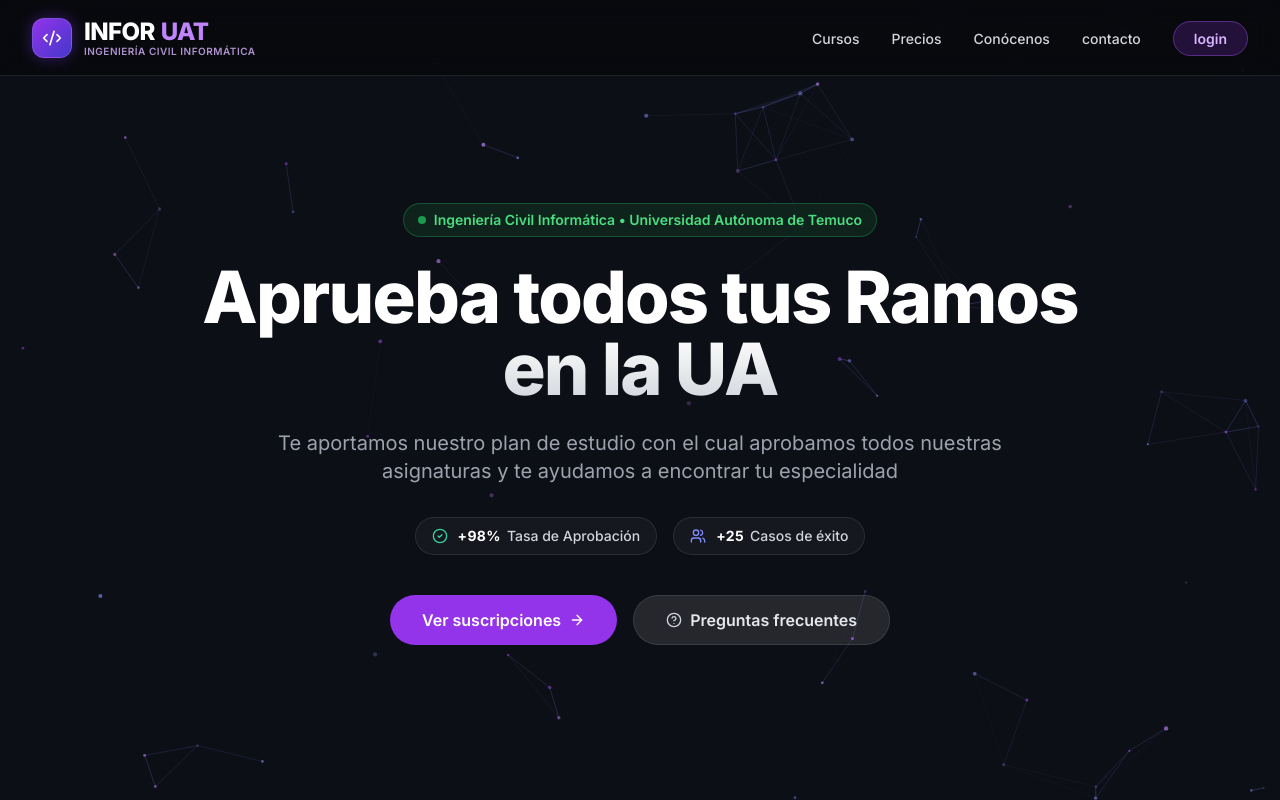
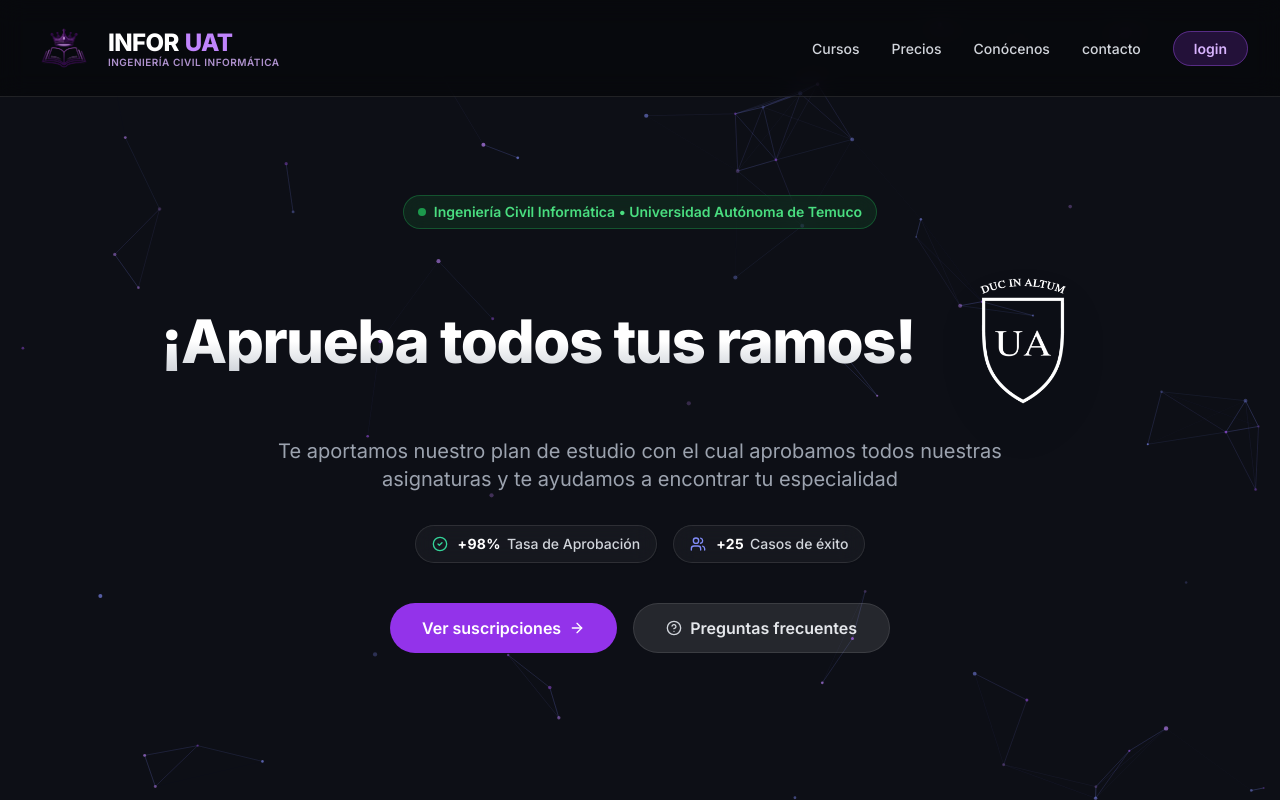
Before and after one commit to Jaruza/Evaluacion1, a React (Vite) app: page / in a window 1280 px wide. Built offline with nearby package versions, Linux system fonts and the light colour scheme.

Commit message:
Diseño final del Hero, logos inyectados y espaciado perfecto

```diff
--- a/src/components/HeroSection.jsx
+++ b/src/components/HeroSection.jsx
@@ -1,6 +1,7 @@
 import React from 'react';
 import StatBadge from './StatBadge.jsx';
 import { CheckCircle2, Users, ArrowRight, HelpCircle } from 'lucide-react';
+import logoUA from '../assets/UA.png';
 
 const HeroSection = ({
   stats = [
@@ -25,9 +26,16 @@
         Ingeniería Civil Informática • Universidad Autónoma de Temuco
       </div>
 
-      <h1 className="text-4xl sm:text-5xl md:text-6xl lg:text-7xl font-extrabold text-center tracking-tight bg-clip-text text-transparent bg-gradient-to-b from-white via-white to-gray-300 leading-[1.15] max-w-4xl">
-        Aprueba todos tus Ramos en la UA
-      </h1>
+      <div className="flex flex-col md:flex-row items-center justify-center gap-2 md:gap-3 mx-auto mt-4 w-full">
+        <h1 className="text-4xl md:text-5xl lg:text-6xl font-extrabold text-center tracking-tight bg-clip-text text-transparent bg-gradient-to-b from-white via-white to-gray-300 leading-tight max-w-4xl">
+          ¡Aprueba todos tus ramos!
+        </h1>
+        <img
+          src={logoUA}
+          alt="Logo Universidad Autónoma"
+          className="h-24 sm:h-28 md:h-32 lg:h-36 w-auto object-contain drop-shadow-2xl shrink-0"
+        />
+      </div>
 
       <p className="mt-6 text-lg md:text-xl text-gray-400 max-w-2xl sm:max-w-3xl text-center leading-relaxed font-normal">
         Te aportamos nuestro plan de estudio con el cual aprobamos todos nuestras asignaturas y te ayudamos a encontrar tu especialidad
--- a/src/components/Navbar.jsx
+++ b/src/components/Navbar.jsx
@@ -1,5 +1,6 @@
 import React, { useState } from 'react';
 import { Menu, X, Code2 } from 'lucide-react';
+import logoInfor from '../assets/LOGO.png';
 
 const Navbar = () => {
   const [isMenuOpen, setIsMenuOpen] = useState(false);
@@ -24,9 +25,7 @@
     <nav className="fixed top-0 left-0 w-full z-50 bg-black/40 backdrop-blur-md border-b border-white/10 transition-colors duration-300">
       <div className="max-w-7xl mx-auto flex justify-between items-center px-6 md:px-8 py-4">
         <div className="flex items-center gap-3">
-          <div className="h-10 w-10 rounded-xl bg-gradient-to-br from-purple-600 to-indigo-700 flex items-center justify-center shadow-[0_0_15px_rgba(124,58,237,0.4)] border border-purple-400/30">
-            <Code2 className="w-5 h-5 text-white" />
-          </div>
+          <img src={logoInfor} alt="Logo Infor UAT" className="h-16 w-auto object-contain"/>
           <div className="flex flex-col">
             <span className="font-extrabold text-2xl tracking-tight text-white flex items-center gap-1.5">
               INFOR<span className="text-purple-400">UAT</span>
```
Also changed, not shown: src/assets/LOGO.png (added), src/assets/UA.png (added).
